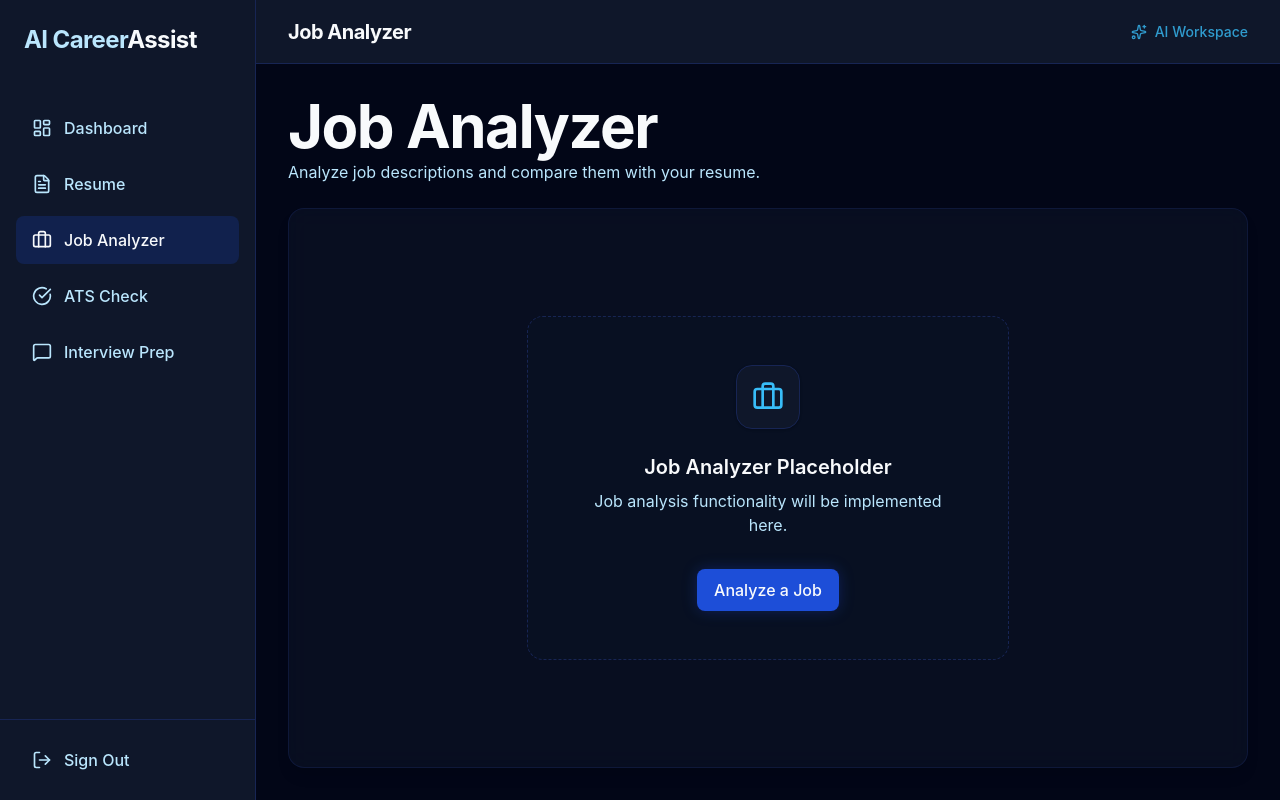
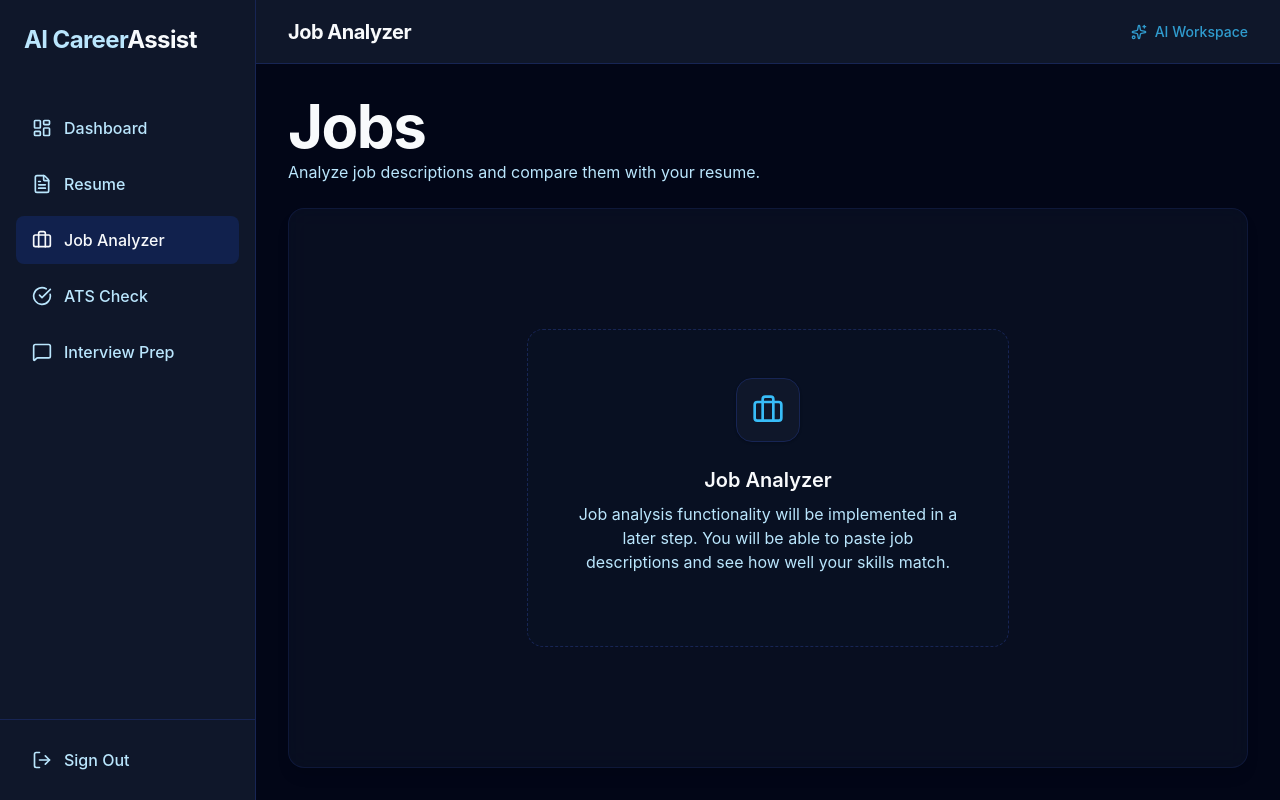
Before and after one commit to indrajit1306/AI-Career-Assistant, a React (Vite) app: page /jobs in a window 1280 px wide. Built offline with nearby package versions, Linux system fonts and the light colour scheme.

Commit message:
feat: add Jobs and Resume page components

```diff
--- a/src/pages/Jobs.tsx
+++ b/src/pages/Jobs.tsx
@@ -3,22 +3,20 @@ import { Heading } from '../components/ui/Heading';
 import { GlassCard } from '../components/ui/GlassCard';
 import { EmptyState } from '../components/ui/EmptyState';
 import { Briefcase } from 'lucide-react';
-import { Button } from '../components/ui/Button';
 
 export const Jobs: React.FC = () => {
   return (
     <div className="space-y-6 h-full flex flex-col">
       <header>
-        <Heading level={1}>Job Analyzer</Heading>
+        <Heading level={1}>Jobs</Heading>
         <p className="text-text-secondary mt-1">Analyze job descriptions and compare them with your resume.</p>
       </header>
 
       <GlassCard className="flex-1 flex items-center justify-center">
         <EmptyState
           icon={<Briefcase size={32} />}
-          title="Job Analyzer Placeholder"
-          description="Job analysis functionality will be implemented here."
-          action={<Button variant="primary">Analyze a Job</Button>}
+          title="Job Analyzer"
+          description="Job analysis functionality will be implemented in a later step. You will be able to paste job descriptions and see how well your skills match."
         />
       </GlassCard>
     </div>
```
